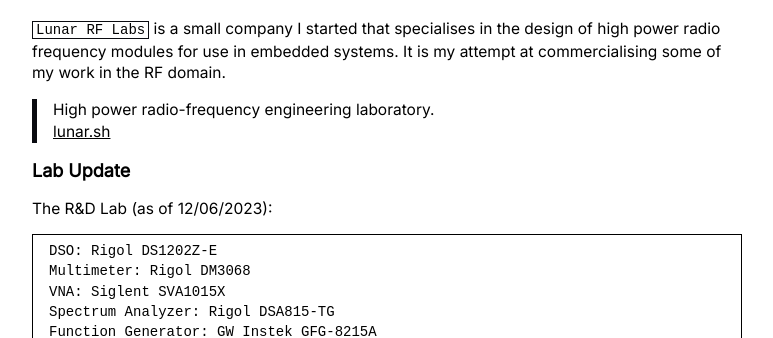
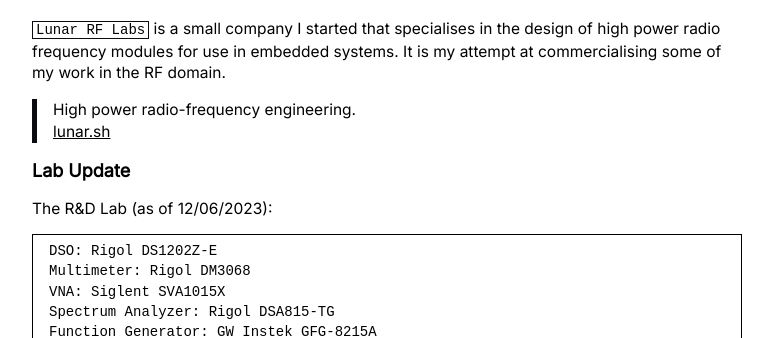
Before and after one commit to microstub/microstub.github.io, a Jekyll site: the page built from about.md, in a window 1280 px wide and 900 px high, scrolled down 910 px, cut to the strip 160-498 px from the top of the window. Shown: the whole strip, without its empty margins (253-1026 px from the left). Built offline with Jekyll 4.4.1, drawn with Linux system fonts in a browser that asks for light colours; comment, search, counter and statistics services are not loaded.

Commit message:
journal: about: update about.md
Update source.

```diff
--- a/about.md
+++ b/about.md
@@ -53,7 +53,7 @@
 systems. It is my attempt at commercialising some of my work in the
 RF domain.
 
-> High power radio-frequency engineering laboratory. <br>
+> High power radio-frequency engineering. <br>
 [lunar.sh](https://lunar.sh)
 
 # Lab Update
```
